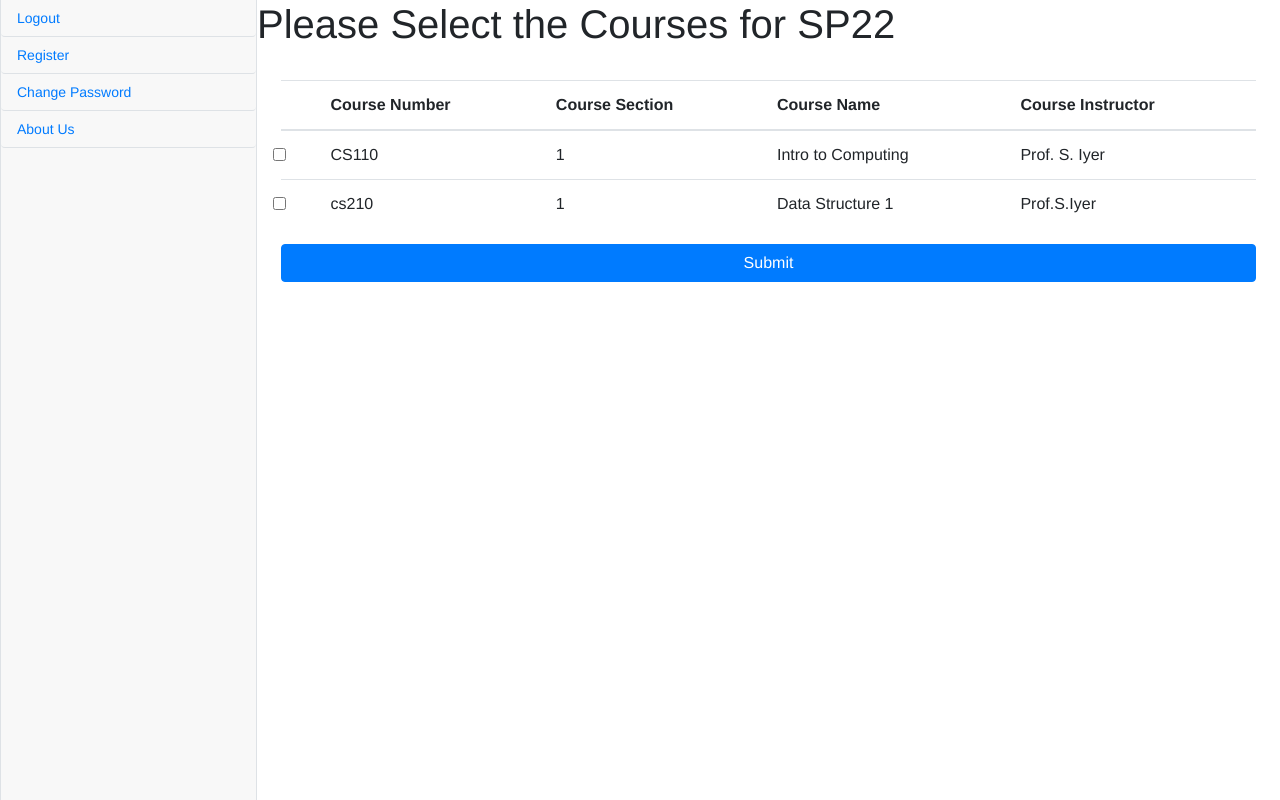
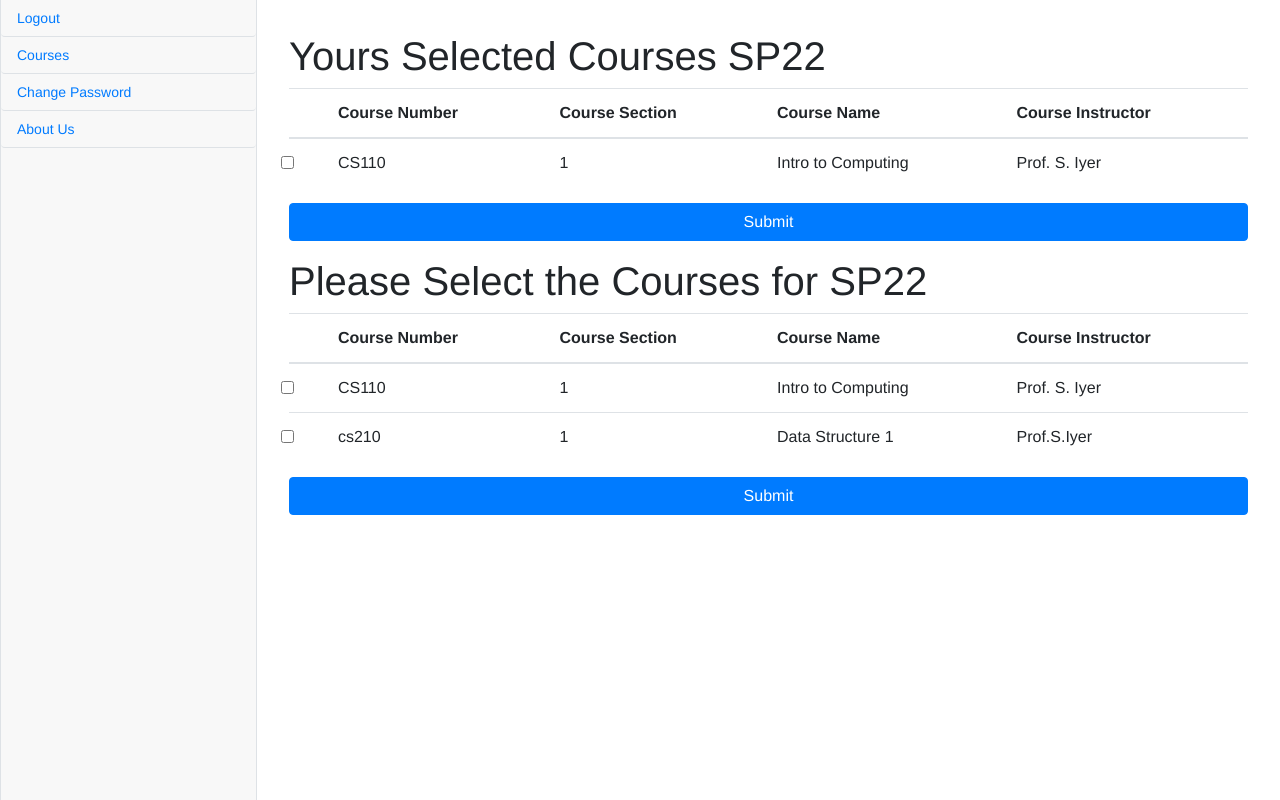
Before and after one commit to shujaullah/CS_PORTAL-2.0, a Django app: page /courses/ in a window 1280 px wide. Shown: the part 52-852 px from the top of the page. Run offline with Django 4.2, Linux system fonts and the light colour scheme; a user stored in the database is signed in; data comes from the database, SQL or seed files in the repository; both versions use the stored data as it was after the commit; some libraries are stand-ins or nearby versions.

Commit message:
we can remove courese now

```diff
--- a/Apply/templates/Apply/home.html
+++ b/Apply/templates/Apply/home.html
@@ -74,11 +74,13 @@
             {#  if user is not logged in, the links should be login and register  #}
             {% block links %}
                 {% if user.is_authenticated %}
-                  <div><a class=" nav-link  border-bottom" href="/login">Logout</a></div>
+                  <div><a class=" nav-link  border-bottom" href="/logout">Logout</a></div>
+                  <div><a class=" nav-link  border-bottom" href="/courses">Courses</a></div>
                 {% else %}
                 <div><a class=" nav-link  border-bottom" href="/login">Login</a></div>
+                 <div><a class=" nav-link  border-bottom" href="/register">Register</a></div>
                 {% endif %}
-                <div><a class=" nav-link  border-bottom" href="/register">Register</a></div>
+{#                <div><a class=" nav-link  border-bottom" href="/register">Register</a></div>#}
                  <div><a class=" nav-link  border-bottom" href="#r">Change Password</a></div>
                 <div><a class=" nav-link  border-bottom" href="#r">About Us</a></div>
 
@@ -87,7 +89,7 @@
             {# <a class="nav-link" href="#">Link</a>#}
             {# <a class="nav-link disabled" href="#">Disabled</a>#}
         </nav>
-        <div id="content" class="w-100 h-100 border-left">
+        <div id="content" class="p-2 w-100 h-100 border-left">
             {% block content %}
             {% endblock %}
         </div>
--- a/Apply/templates/registration/login.html
+++ b/Apply/templates/registration/login.html
@@ -7,8 +7,10 @@
  {% block links %}
     {% if user.is_authenticated %}
         <a class=" nav-item nav-link active border-bottom" href="/logout">Logout</a>
+{#        <a class="nav-item nav-link border-bottom" href="/courses/">Courses</a>#}
     {% else %}
         <a class=" nav-item nav-link active border-bottom" href="/login">Login</a>
+{#        <a class="nav-item nav-link border-bottom" href="/register/">Register</a>#}
     {% endif %}
      <a class="nav-item nav-link border-bottom" href="/register/">Register</a>
      <a class="nav-item nav-link disabled border-bottom" href="#">Change Password</a>
--- a/CS_PORTAL/urls.py
+++ b/CS_PORTAL/urls.py
@@ -27,5 +27,7 @@ urlpatterns = [
     path('login/', b.LoginView.as_view()),
     path('logout/', b.LogoutView.as_view()),
     path('courses/', c.selectedCourses, name='courses'),
+    path('remove_c/', c.remove_student, name='remove'),
+
 
 ]
--- a/courses/templates/courses/courses.html
+++ b/courses/templates/courses/courses.html
@@ -1,9 +1,12 @@
 {% extends "Apply/home.html" %}
 {% load crispy_forms_tags %}
+
 {% block  content %}
-    <h1>Please Select the Courses for {{cs}}</h1>
-    <div class="p-4">
+
+    <div class="p-4 d-flex flex-column-reverse">
+
         <form action="/courses/" method="post" class="form-group">
+         <h1>Please Select the Courses for {{cs}}</h1>
              {% csrf_token %}
 {#            {{ form|crispy }}#}
             <table class="table">
@@ -38,5 +41,41 @@
                 Submit
             </button>
         </form>
+     <form action="/remove_c/" method="post" class="form-group">
+      <h1>Yours Selected Courses {{cs}}</h1>
+             {% csrf_token %}
+{#            {{ form|crispy }}#}
+            <table class="table">
+                <thead>
+                     <tr>
+                         <th scope="col">  </th>
+                        <th scope="col">Course Number</th>
+                         <th scope="col">Course Section</th>
+                         <th scope="col">Course Name</th>
+                         <th scope="col">Course Instructor</th>
+    </tr>
+                </thead>
+                <tbody>
+                      {% for sc in sc %}
+
+                    <tr>
+{#                         <input class="form-check-input" type="checkbox" value="" id="flexCheckDefault">#}
+                        <td><input class="form-check-input" type="checkbox" value="{{sc}}" id="flexCheckDefault" name="course"></td>
+                        <td>{{sc.course_number}}</td>
+
+                         <td>{{sc.course_section}}</td>
+                         <td>{{sc.course_name}}</td>
+
+                         <td>{{sc.course_instructor}}</td>
+
+                    </tr>
+                     {% endfor %}
+                </tbody>
+            </table>
+
+            <button type="submit" class="btn btn-primary w-100">
+                Submit
+            </button>
+        </form>
     </div>
 {% endblock %}
--- a/courses/views.py
+++ b/courses/views.py
@@ -1,4 +1,4 @@
-from django.shortcuts import render
+from django.shortcuts import render, redirect
 from .models import Courses, Semesters
 from django.contrib.auth.models import User
 # Create your views here.
@@ -11,6 +11,7 @@ def selectedCourses(request):
     ac = Courses.objects.all()
     cs = semester_year()
     if request.user.is_authenticated:
+        # grabbing the user that currently logged in.
         user = User.objects.get(username=request.user.username)
         user.save()
         selected_courses = user.courses_set.all()
@@ -25,6 +26,7 @@ def selectedCourses(request):
     else:
         return render(request, 'courses/courses.html', {'cs': cs, 'ac': ac})
 
+
 def semester_year():
     today = datetime.datetime.today()
     year = str(today.year)[2:]
@@ -37,3 +39,12 @@ def semester_year():
         #    else:
         #        semester = 'WI'
     return semester + year
+
+
+def remove_student(request):
+    user = User.objects.get(username=request.user.username)
+    remove_courses = request.POST.getlist('course')
+    for check1 in remove_courses:
+        course = Courses.objects.get(course_name=check1)
+        user.courses_set.remove(course)
+    return redirect('/courses')
```
Also changed, not shown: requirements.txt (added, +14 -0 lines), db.sqlite3.
